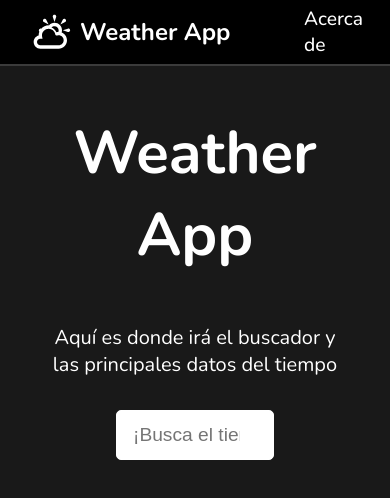
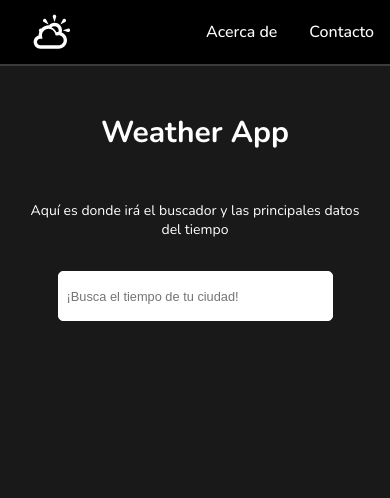
Before and after one commit to pminmic/weather-app, a React (Vite) app: page / in a window 390 px wide. Shown: the top 498 px of the page. Built offline with nearby package versions, Linux system fonts and the light colour scheme.

Commit message:
feat: responsive home page

```diff
--- a/src/components/LiveSearch/LiveSearch.css
+++ b/src/components/LiveSearch/LiveSearch.css
@@ -1,7 +1,9 @@
 .live-search {
-
+    display: flex;
+    flex-direction: column;
+    align-items: center;
+    justify-content: flex-start;
 }
-
 .result-container {
     margin-top: 5px;
     border-radius: 5px;
--- a/src/components/Navbar/Navbar.css
+++ b/src/components/Navbar/Navbar.css
@@ -66,3 +66,14 @@
     border-radius: 5px;
     transition: background-color 0.2s ease;
 }
+
+@media (width <= 600px) {
+    .navbar-title {
+        display: none;
+    }
+
+    .navbar-link {
+        padding: 0 1rem;
+        font-size: 1rem;
+    }
+}
--- a/src/components/SearchBar/SearchBar.css
+++ b/src/components/SearchBar/SearchBar.css
@@ -4,7 +4,7 @@
     display: flex;
     align-items: center;
     justify-content: space-between;
-    width: 40vw;
+    width: 60vw;
     height: 3rem;
     border-radius: 5px;
 }
@@ -24,11 +24,19 @@
     font-size: 1.2rem;
 }
 
-.search-button {
-    background: none;
-    border: none;
-    color: black;
-    font-size: 1.2rem;
-    padding: 0 1rem;
-    cursor: pointer;
+@media (width <= 600px) {
+    .search-div {
+        width: 70vw;
+    }
+
+    .search-input {
+        padding: 0 0.5rem;
+        font-size: 1rem;
+    }
 }
+
+@media (width <= 400px) {
+    .search-input {
+        font-size: 0.8rem;
+    }
+}
--- a/src/components/SearchResult/SearchResult.css
+++ b/src/components/SearchResult/SearchResult.css
@@ -1,7 +1,7 @@
 .search-result {
     background-color: rgba(255, 255, 255, 0.8);
     color: black;
-    width: 40vw;
+    width: 60vw;
     padding: 5px 0;
     font-size: 1.2rem;
     border-bottom: 1px solid var(--background);
@@ -22,3 +22,10 @@
     border-bottom-right-radius: 5px;
     border-bottom: none;
 }
+
+@media (width <= 600px) {
+    .search-result {
+        width: 70vw;
+        font-size: 0.8rem;
+    }
+}
--- a/src/pages/Home/Home.css
+++ b/src/pages/Home/Home.css
@@ -26,3 +26,14 @@
     width: 75%;
     margin-bottom: 2rem;
 }
+
+@media (width <= 600px) {
+    .home-title {
+        font-size: 30px;
+    }
+
+    .home-description {
+        font-size: 14px;
+        width: 90%;
+    }
+}
```
